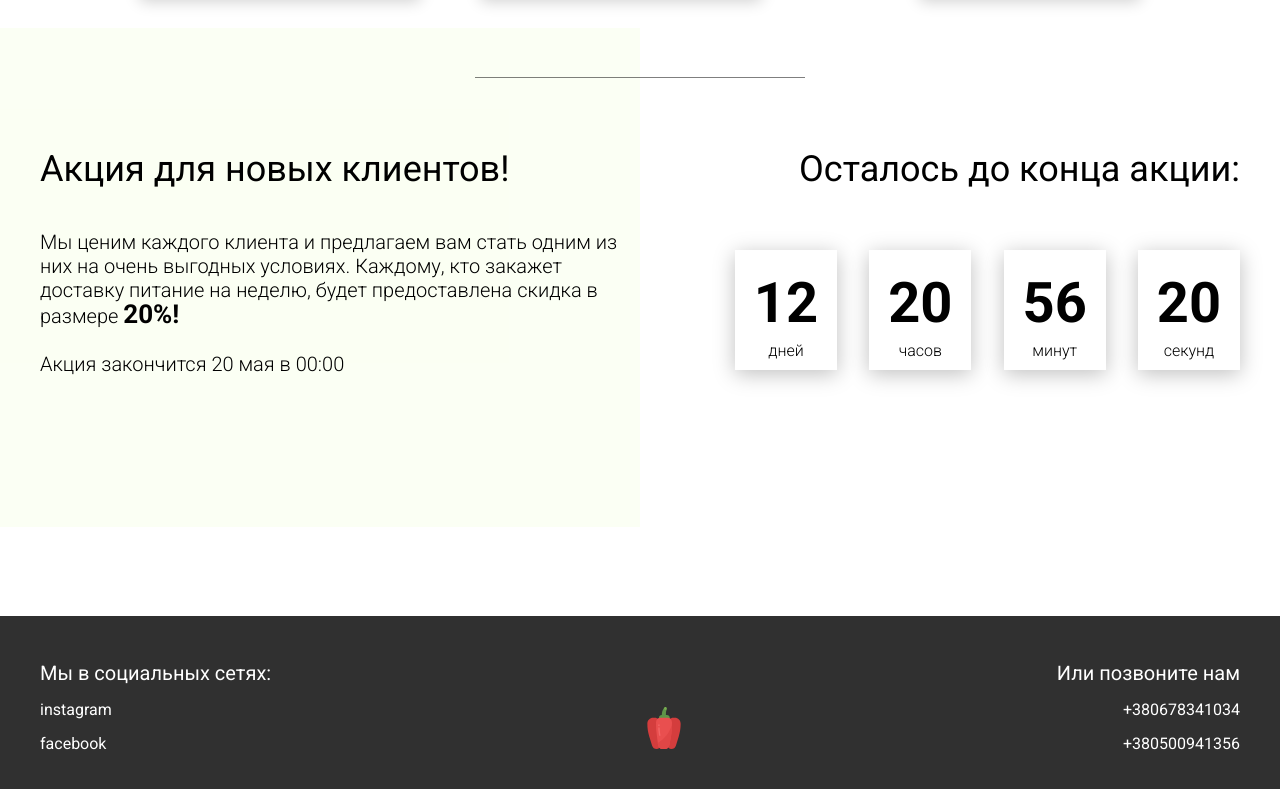
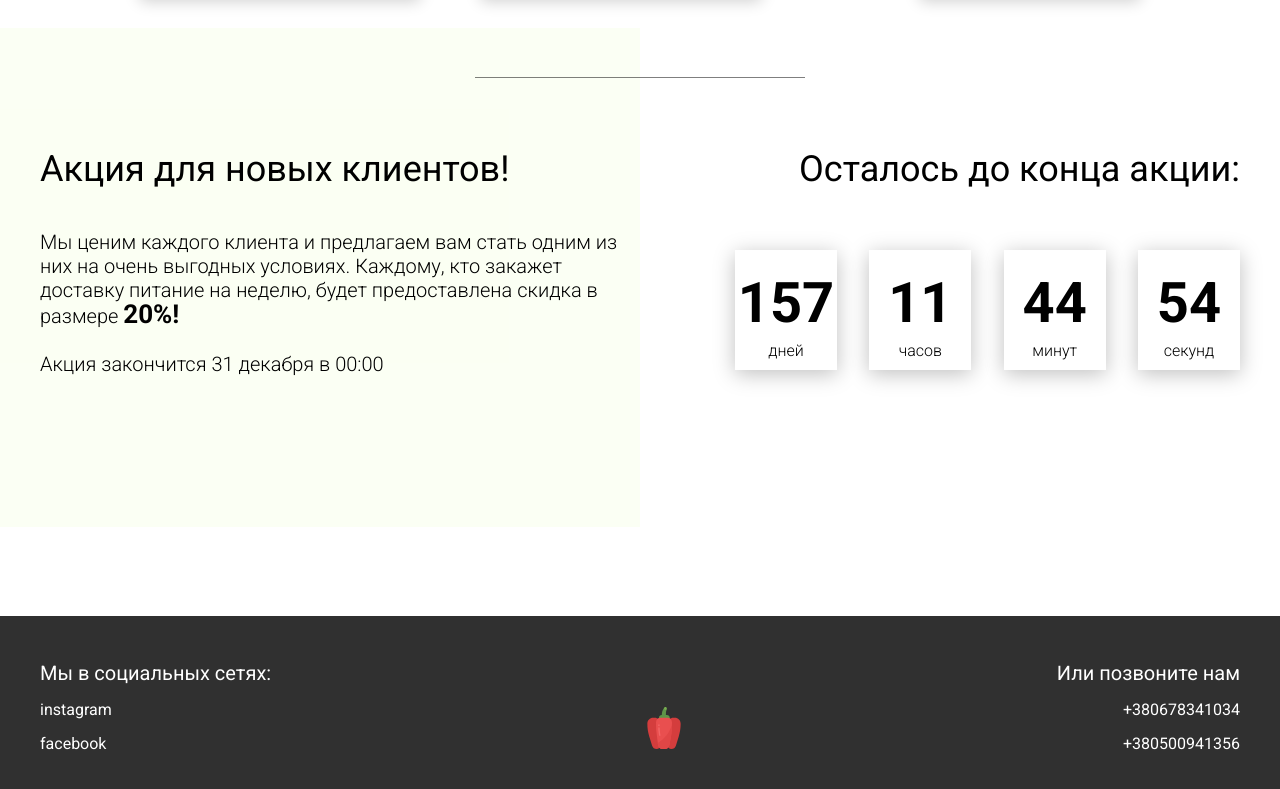
Before and after one commit to julimorozova/js--food, a plain HTML site: page index.html in a window 1280 px wide. Shown: the part 3448-4237 px from the top of the page. Drawn offline with Linux system fonts and the light colour scheme.

Commit message:
add a timer

```diff
--- a/index.html
+++ b/index.html
@@ -242,7 +242,7 @@
                     Мы ценим каждого клиента и предлагаем вам стать одним из них на очень выгодных условиях.
                     Каждому, кто закажет доставку питание на неделю, будет предоставлена скидка в размере <span>20%!</span>
                     <br><br>
-                    Акция закончится 20 мая в 00:00
+                    Акция закончится 31 декабря в 00:00
                 </div>
             </div>
             <div class="promotion__timer">
--- a/js/script.js
+++ b/js/script.js
@@ -1,4 +1,6 @@
 window.addEventListener('DOMContentLoaded', () => {
+
+    // Tabs
 
     const tabs = document.querySelectorAll('.tabheader__item');
     const tabsContent = document.querySelectorAll('.tabcontent');
@@ -34,4 +36,55 @@ window.addEventListener('DOMContentLoaded', () => {
             });
         }
     });
+
+    //Timer
+
+    const deadline = '2021-12-31';
+
+    function getTimeRemaining(endTime) {
+        const total = Date.parse(endTime) - Date.parse(new Date());
+        const days = Math.floor(total / (1000 * 60 * 60 * 24));
+        const hours = Math.floor((total / (1000 * 60 * 60)) % 24);
+        const minutes = Math.floor((total / 1000 / 60) % 60);
+        const seconds = Math.floor((total / 1000) % 60);
+
+        return {
+             total,
+             days,
+             hours,
+             minutes,
+             seconds
+        }
+    }
+
+    function getZero(num) {
+        if (num >= 0 && num < 10) {
+            return `0${num}`;
+        }
+        return num;
+    }
+
+    function setClock(selector, endTime) {
+        const timer = document.querySelector(selector);
+        const days = timer.querySelector('#days');
+        const hours = timer.querySelector('#hours');
+        const minutes = timer.querySelector('#minutes');
+        const seconds = timer.querySelector('#seconds');
+        const timeInterval = setInterval(updateClock, 1000);
+        updateClock();
+        function updateClock() {
+            const t = getTimeRemaining(endTime);
+
+            days.innerHTML = getZero(t.days);
+            hours.innerHTML = getZero(t.hours);
+            minutes.innerHTML = getZero(t.minutes);
+            seconds.innerHTML = getZero(t.seconds);
+
+            if (t.total <= 0) {
+                clearInterval(timeInterval);
+            }
+        }
+    }
+
+    setClock('.timer', deadline);
 });
```
